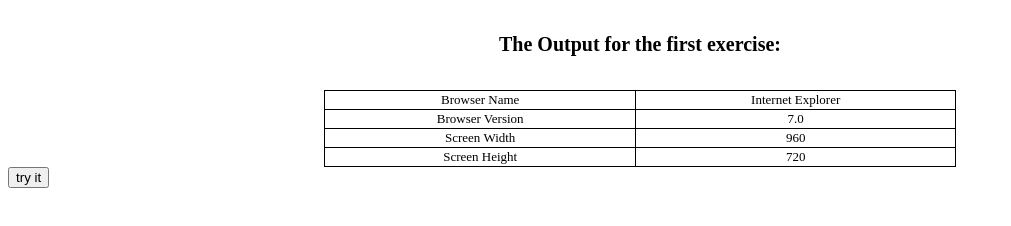
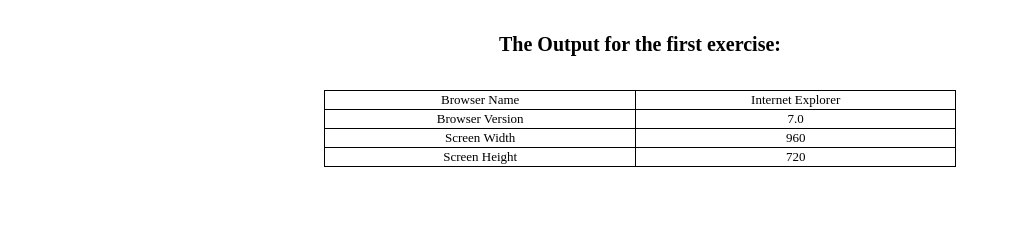
Before and after one commit to lavanya01srinivasan/lavanya01srinivasan, a plain HTML site: page Exercise.html in a window 1280 px wide. Shown: the whole page, without its empty margins (0-1011 px from the left). Drawn offline with Linux system fonts and the light colour scheme.

Commit message:
Update Exercise.html

```diff
--- a/Exercise.html
+++ b/Exercise.html
@@ -46,6 +46,5 @@
         </tr>
     </tbody>
 </table>
-<button onclick="myFunction()">try it</button>
 </body>
 </html>
```
